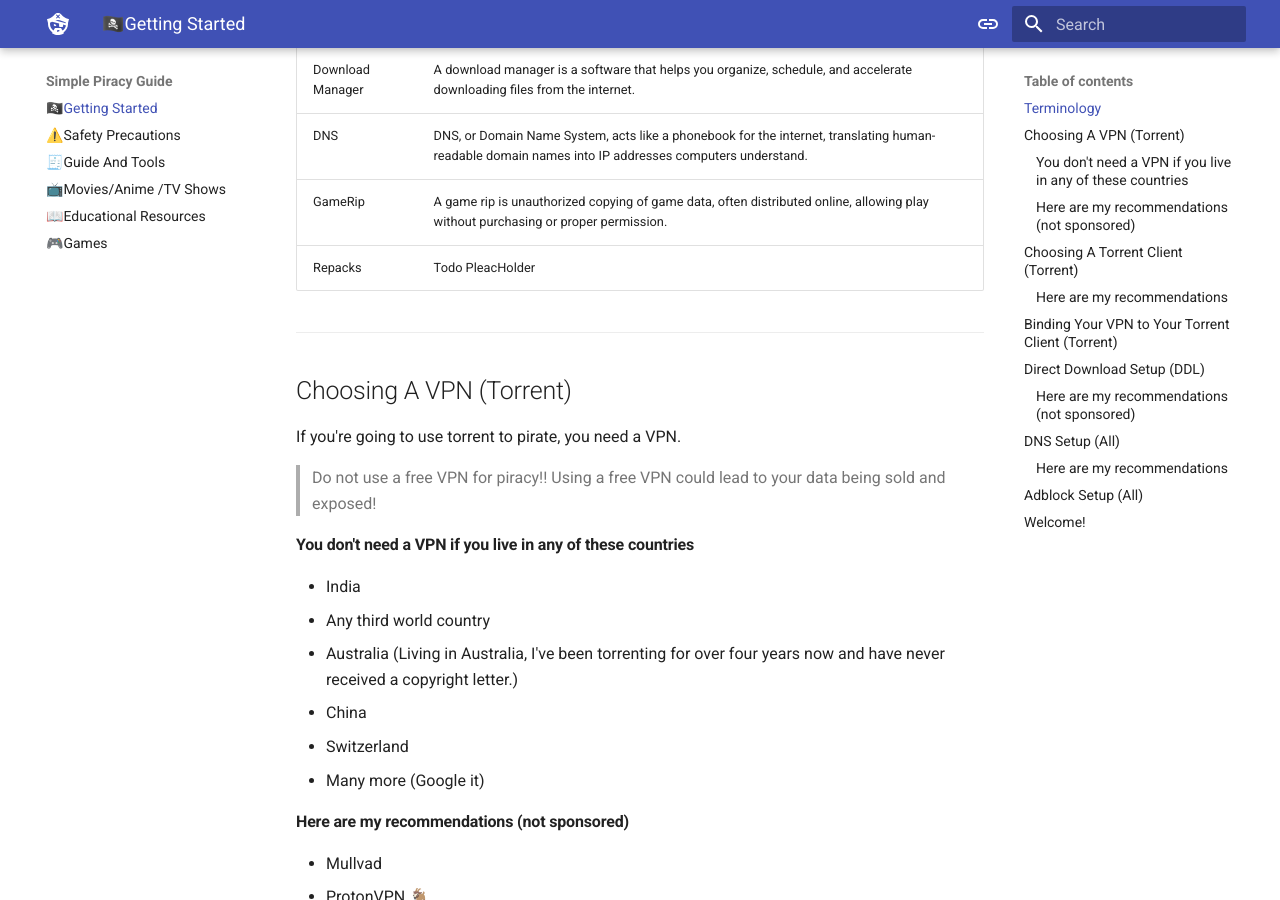
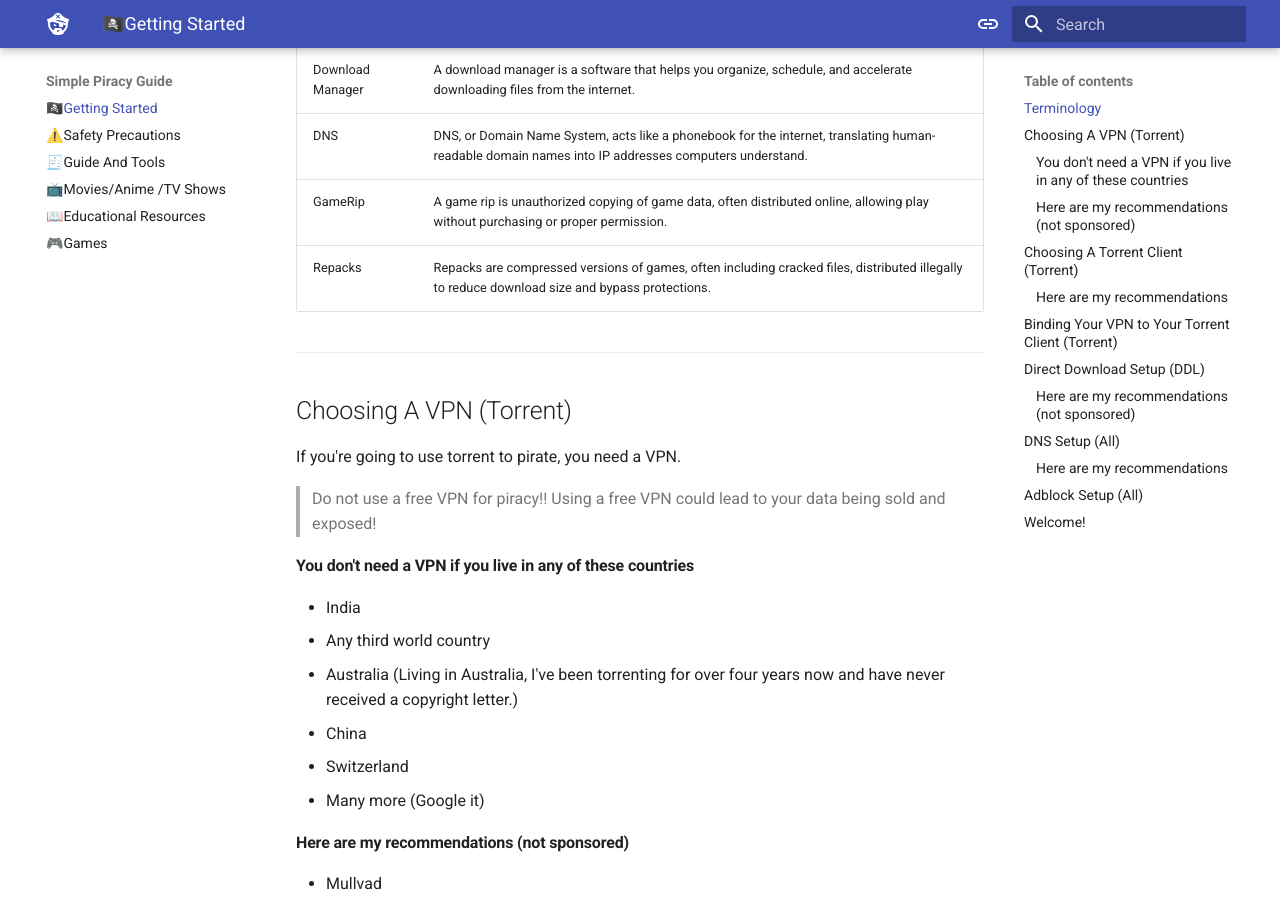
Before and after one commit to eli32-vlc/simple-piracy-guide, an MkDocs documentation site: the page built from docs/index.md, in a window 1280 px wide and 900 px high, scrolled down 1083 px. Built offline with MkDocs 1.6.1 and Material for MkDocs 9.7.7, drawn with Linux system fonts in a browser that asks for light colours.

Commit message:
Update index.md

```diff
--- a/docs/index.md
+++ b/docs/index.md
@@ -19,7 +19,7 @@
 | Download Manager | A download manager is a software that helps you organize, schedule, and accelerate downloading files from the internet. |
 | DNS | DNS, or Domain Name System, acts like a phonebook for the internet, translating human-readable domain names into IP addresses computers understand. |
 | GameRip | A game rip is unauthorized copying of game data, often distributed online, allowing play without purchasing or proper permission. |
-| Repacks | Todo PleacHolder |
+| Repacks | Repacks are compressed versions of games, often including cracked files, distributed illegally to reduce download size and bypass protections. |
 
 ---
 ## Choosing A VPN (Torrent)
```
